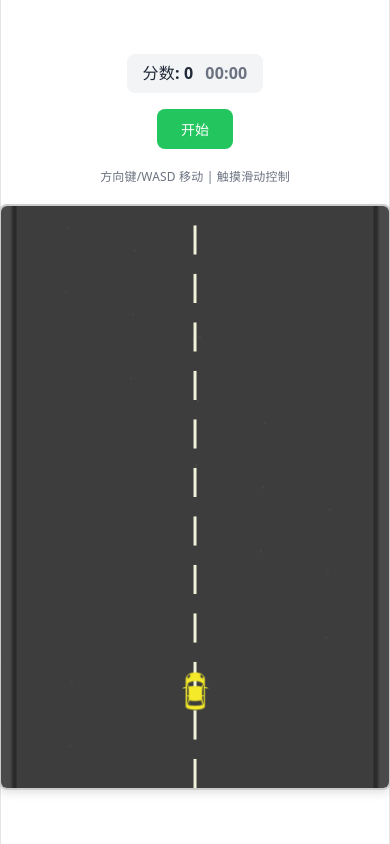
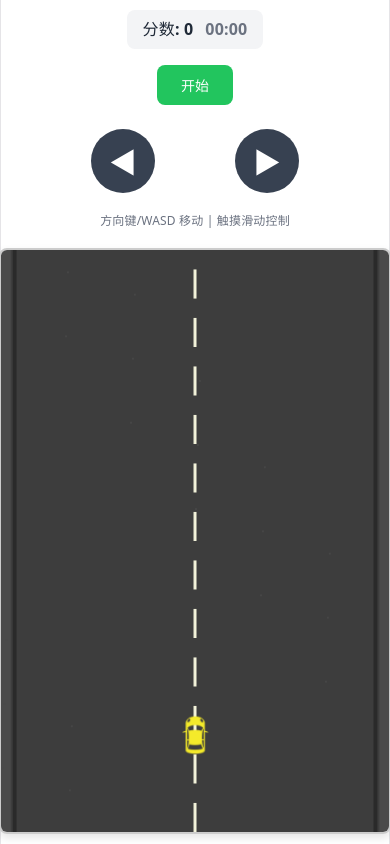
Before and after one commit to QiXu191202/games, a React (Vite) app: page / in a window 390 px wide. Built offline with nearby package versions, Linux system fonts and the light colour scheme.

Commit message:
feat: 添加移动端左右方向键按钮支持 Co-authored-by: monkeycode-ai <monkeycode-ai@chaitin.com>

```diff
--- a/src/App.css
+++ b/src/App.css
@@ -94,6 +94,32 @@
   text-align: center;
 }
 
+.mobile-controls {
+  display: none;
+  gap: 80px;
+  margin-top: 8px;
+}
+
+.mobile-btn {
+  width: 64px;
+  height: 64px;
+  font-size: 28px;
+  color: white;
+  background: #374151;
+  border: none;
+  border-radius: 50%;
+  cursor: pointer;
+  transition: background 0.1s, transform 0.1s;
+  display: flex;
+  align-items: center;
+  justify-content: center;
+}
+
+.mobile-btn:active {
+  background: #1F2937;
+  transform: scale(0.95);
+}
+
 @media (max-width: 480px) {
   #game {
     width: 100%;
@@ -123,4 +149,8 @@
     padding: 10px 24px;
     font-size: 14px;
   }
+
+  .mobile-controls {
+    display: flex;
+  }
 }
--- a/src/App.jsx
+++ b/src/App.jsx
@@ -17,7 +17,9 @@ function App() {
     handleStart,
     handlePause,
     handleResume,
-    handleReset
+    handleReset,
+    handleMobileLeft,
+    handleMobileRight
   } = useGameController(handleGameOver);
 
   const onStart = useCallback(() => {
@@ -50,6 +52,8 @@ function App() {
         onPause={onPause}
         onResume={onResume}
         onReset={onReset}
+        onLeftBtn={handleMobileLeft}
+        onRightBtn={handleMobileRight}
       />
       <GameCanvas canvasRef={canvasRef} />
     </section>
--- a/src/components/Game.jsx
+++ b/src/components/Game.jsx
@@ -42,6 +42,14 @@ export function useGameController(onGameOver) {
 
   const handleDirection = useCallback((direction) => {
     moveStateRef.current = direction;
+  }, []);
+
+  const handleMobileLeft = useCallback((pressed) => {
+    moveStateRef.current = { ...moveStateRef.current, left: pressed };
+  }, []);
+
+  const handleMobileRight = useCallback((pressed) => {
+    moveStateRef.current = { ...moveStateRef.current, right: pressed };
   }, []);
 
   const handleStart = useCallback(() => {
@@ -223,6 +231,8 @@ export function useGameController(onGameOver) {
     handleStart,
     handlePause,
     handleResume,
-    handleReset
+    handleReset,
+    handleMobileLeft,
+    handleMobileRight
   };
 }
--- a/src/components/GameUI.jsx
+++ b/src/components/GameUI.jsx
@@ -18,7 +18,9 @@ export function GameUI({
   onStart,
   onPause,
   onResume,
-  onReset
+  onReset,
+  onLeftBtn,
+  onRightBtn
 }) {
   return (
     <>
@@ -41,6 +43,28 @@ export function GameUI({
           <button className="restart-btn" onClick={onReset}>重新开始</button>
         )}
       </div>
+      <div className="mobile-controls">
+        <button
+          className="mobile-btn left-btn"
+          onMouseDown={() => onLeftBtn?.(true)}
+          onMouseUp={() => onLeftBtn?.(false)}
+          onMouseLeave={() => onLeftBtn?.(false)}
+          onTouchStart={(e) => { e.preventDefault(); onLeftBtn?.(true); }}
+          onTouchEnd={(e) => { e.preventDefault(); onLeftBtn?.(false); }}
+        >
+          ◀
+        </button>
+        <button
+          className="mobile-btn right-btn"
+          onMouseDown={() => onRightBtn?.(true)}
+          onMouseUp={() => onRightBtn?.(false)}
+          onMouseLeave={() => onRightBtn?.(false)}
+          onTouchStart={(e) => { e.preventDefault(); onRightBtn?.(true); }}
+          onTouchEnd={(e) => { e.preventDefault(); onRightBtn?.(false); }}
+        >
+          ▶
+        </button>
+      </div>
       <div className="controls-hint">
         方向键/WASD 移动 | 触摸滑动控制
       </div>
```
